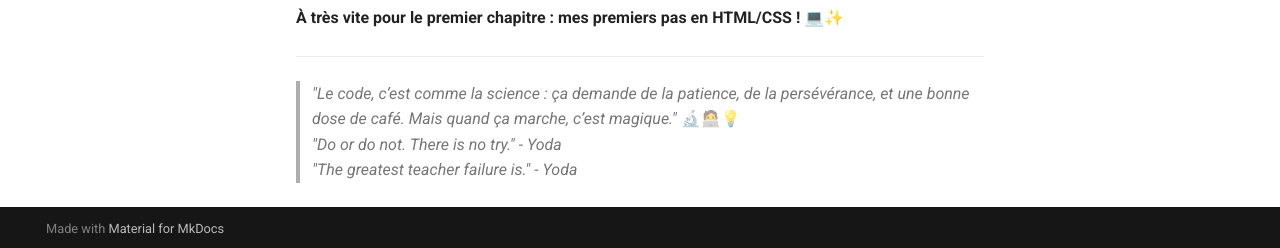
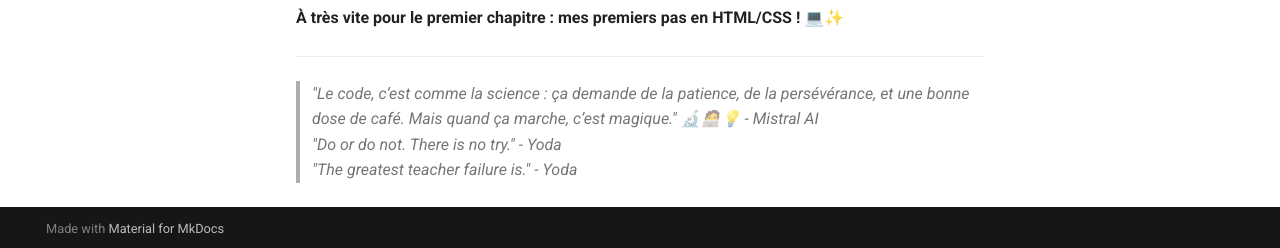
Before and after one commit to YoannMis/my-journey, an MkDocs documentation site: the page built from docs/index.md, in a window 1280 px wide and 900 px high, scrolled down 2165 px. Shown: the part 649-897 px from the top of the window. Built offline with MkDocs 1.6.1 and Material for MkDocs 9.7.7, drawn with Linux system fonts in a browser that asks for light colours.

Commit message:
Update footer quotes of home page

```diff
--- a/docs/index.md
+++ b/docs/index.md
@@ -72,6 +72,6 @@ Alors, suivez-moi dans cette aventure, et voyons ensemble où ce nouveau chemin
 
 ---
 
-> *"Le code, c’est comme la science : ça demande de la patience, de la persévérance, et une bonne dose de café. Mais quand ça marche, c’est magique."* 🔬🧑‍💻💡
+> *"Le code, c’est comme la science : ça demande de la patience, de la persévérance, et une bonne dose de café. Mais quand ça marche, c’est magique." 🔬🧑‍💻💡 - Mistral AI*
 > *"Do or do not. There is no try." - Yoda*
 > *"The greatest teacher failure is." - Yoda*
```
